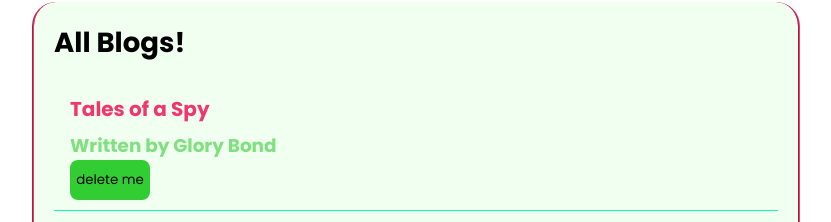
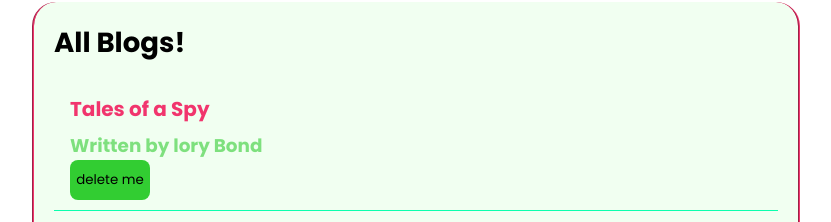
Before and after one commit to Jazaltron10/FJT-blog, a React (Vite) app: page / in a window 1280 px wide. Shown: the part 149-371 px from the top of the page, without its empty margins (224-1055 px from the left). Built offline with nearby package versions, Linux system fonts and the light colour scheme.

Commit message:
Light changes

```diff
--- a/src/components/Home.jsx
+++ b/src/components/Home.jsx
@@ -4,7 +4,7 @@ import BlogList from "./BlogList";
 // A hook in react is a special type of function that does a certain job in react, all hooks start with the name "use"
 const Home = () => {
     const [blogs, setBlogs ] = useState([
-        {title:'Tales of a Spy', body:'lorem ipsum...', author:'Glory Bond', id: 1},
+        {title:'Tales of a Spy', body:'lorem ipsum...', author:'lory Bond', id: 1},
         {title:'Welcome party!', body:'lorem ipsum...', author:'Peter Killmonger', id: 2},
         {title:'Just Business', body:'lorem ipsum...', author:'Jasmine Neutron', id: 3},
         {title:'BlockChain vs Krypto', body:'lorem ipsum...', author:'Annie Bareda', id: 4}
```
Also changed, not shown: src/components/styles/Global.jsx (+1 -1 lines).
